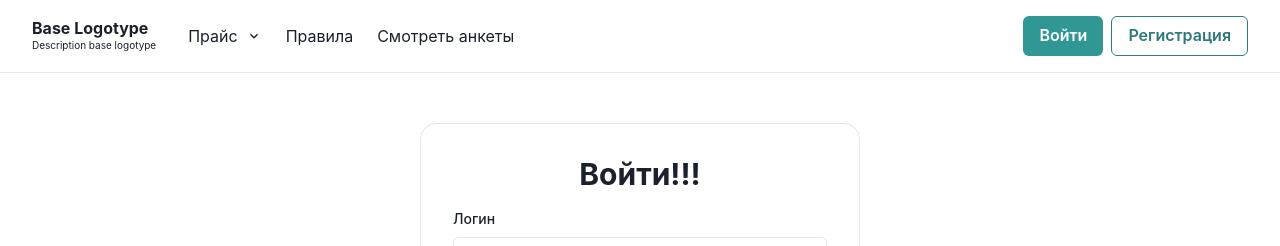
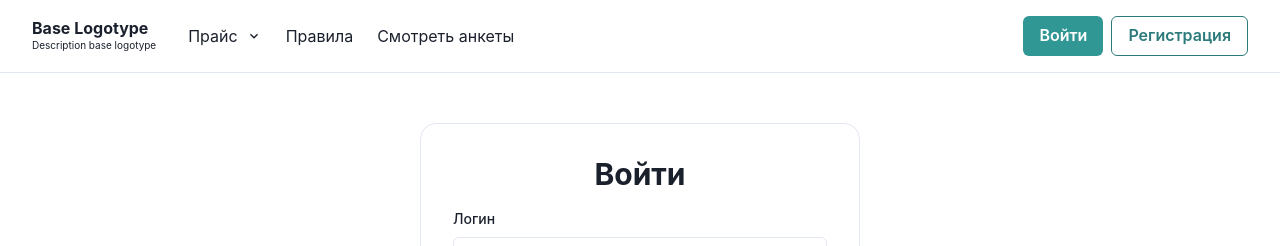
Before and after one commit to FermonMontego/dating, a React app in the folder frontend/: page / in a window 1280 px wide. Shown: the top 246 px of the page. Built offline with nearby package versions, Linux system fonts and the light colour scheme; the HTML template or start-up script is replaced by a standard one.

Commit message:
Fix: other changes

```diff
--- a/frontend/src/pages/Authentication/Authorization/Autorization.tsx
+++ b/frontend/src/pages/Authentication/Authorization/Autorization.tsx
@@ -55,7 +55,7 @@ const Autorization = () => {
             <Flex flexDirection={'column'} gap={4}>
               <Center>
                 <Heading as={'h3'} size={'lg'}>
-                  Войти!!!
+                  Войти
                 </Heading>
               </Center>
 
--- a/frontend/webpack.config.js
+++ b/frontend/webpack.config.js
@@ -92,6 +92,9 @@ module.exports = {
     host: '0.0.0.0',
     historyApiFallback: true,
     open: true,
+    devMiddleware: {
+      writeToDisk: true,
+    },
   },
   watchOptions: {
     aggregateTimeout: 500,
```
Also changed, not shown: 6 other files (tests, documents, lock files or other folders).
